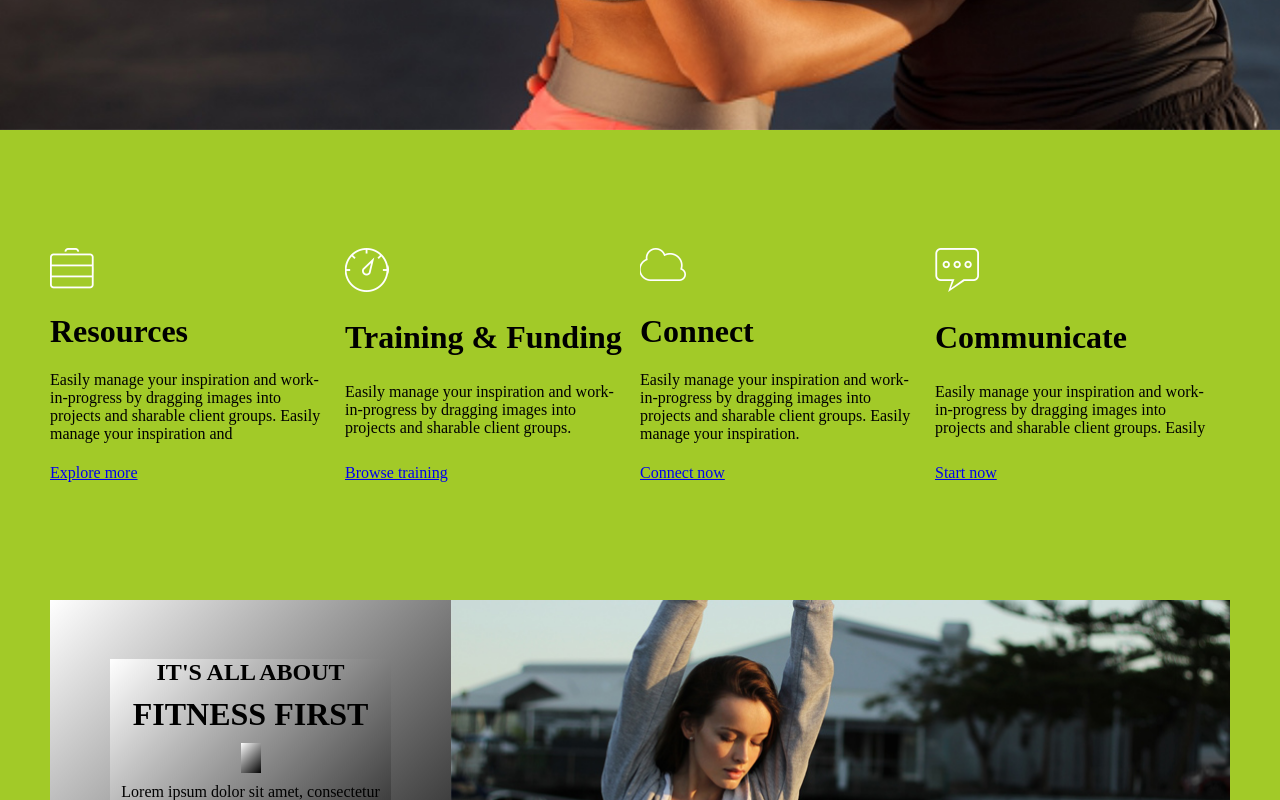
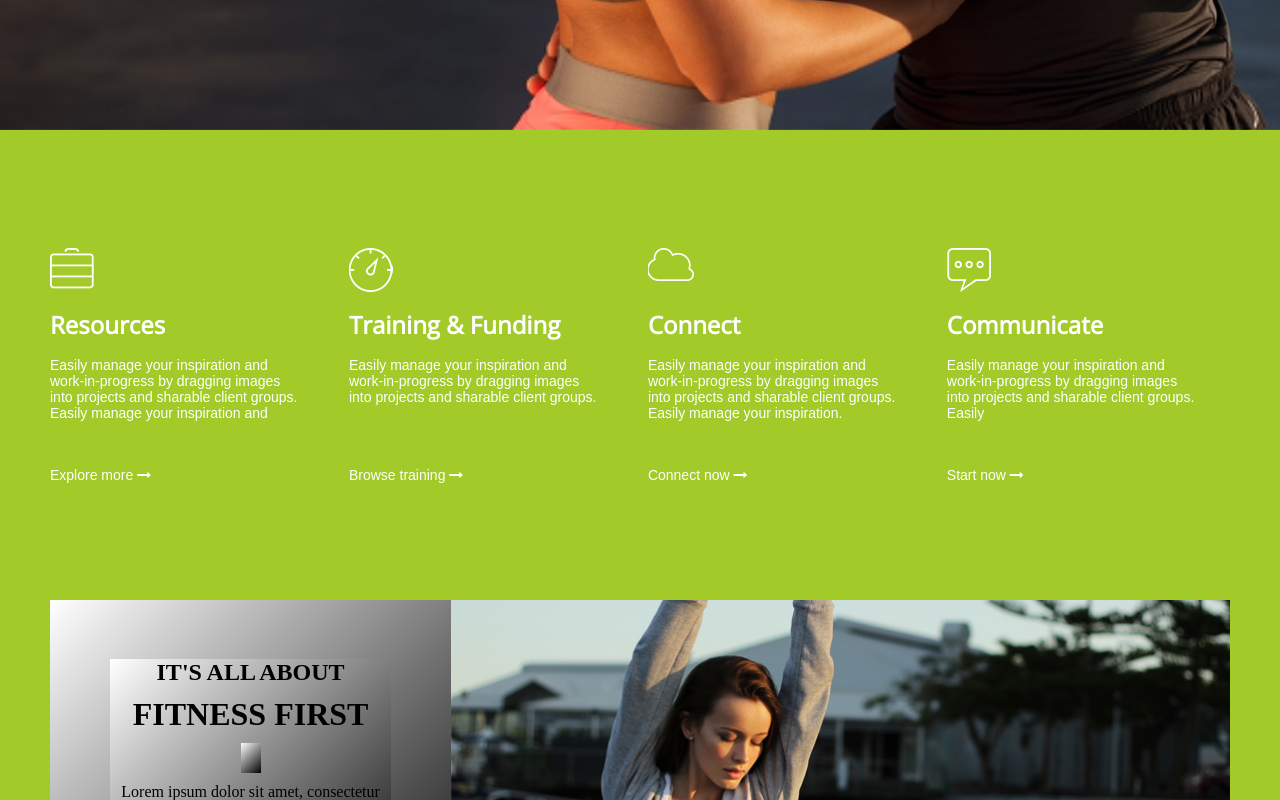
Before and after one commit to Cordrear/Fitness, a plain HTML site: page index.html in a window 1280 px wide. Shown: the part 760-1560 px from the top of the page. Drawn offline with nearby package versions, Linux system fonts and the light colour scheme.

Commit message:
Для features добавлены шрифты и стрелки

```diff
--- a/index.html
+++ b/index.html
@@ -3,6 +3,8 @@
 <head>
 	<title>Fitness</title>
 	<link rel="stylesheet/less" type="text/css" href="main.less" />
+	<link href="https://fonts.googleapis.com/css?family=Open+Sans" rel="stylesheet">
+	<link rel="stylesheet" href="https://cdnjs.cloudflare.com/ajax/libs/font-awesome/4.7.0/css/font-awesome.min.css">
 	<script src="https://cdnjs.cloudflare.com/ajax/libs/less.js/3.0.0/less.min.js" ></script>
 </head>
 <body>
@@ -25,7 +27,7 @@
 						<div class="icon"></div>
 						<h1>Resources</h1>
 						<div class="text">Easily manage your inspiration and work-in-progress by dragging images into projects and sharable client groups. Easily manage your inspiration and</div>
-						<a href="#">Explore more</a>
+						<a href="#">Explore more <i class="fa fa-long-arrow-right"></i></a>
 					</div>
 				</div>
 				<div class="feature">
@@ -33,7 +35,7 @@
 						<div class="icon"></div>
 						<h1>Training & Funding</h1>
 						<div class="text">Easily manage your inspiration and work-in-progress by dragging images into projects and sharable client groups.</div>
-						<a href="#">Browse training</a>
+						<a href="#">Browse training <i class="fa fa-long-arrow-right"></i></a>
 					</div>
 				</div>
 				<div class="feature">
@@ -41,7 +43,7 @@
 						<div class="icon"></div>
 						<h1>Connect</h1>
 						<div class="text">Easily manage your inspiration and work-in-progress by dragging images into projects and sharable client groups. Easily manage your inspiration.</div>
-						<a href="#">Connect now</a>
+						<a href="#">Connect now <i class="fa fa-long-arrow-right"></i></a>
 					</div>
 				</div>
 				<div class="feature">
@@ -49,7 +51,7 @@
 						<div class="icon"></div>
 						<h1>Communicate</h1>
 						<div class="text">Easily manage your inspiration and work-in-progress by dragging images into projects and sharable client groups. Easily</div>
-						<a href="#">Start now</a>
+						<a href="#">Start now <i class="fa fa-long-arrow-right"></i></a>
 					</div>
 				</div>
 			</div>
--- a/main.less
+++ b/main.less
@@ -3,6 +3,11 @@
 }
 
 @content-width: 1180px;
+
+@font-face {
+ font-family: "ProximaNova-Regular";
+ src: url("/fonts/ProximaNova-Regular.ttf") format("ttf");
+}
 
 * {
 	margin: 0;
@@ -54,6 +59,70 @@ header {
 		height: 800px;
 		background-image: url('img/clouds.png');
 		background-size:cover;
+	}
+}
+
+.features {
+	width: 100%;
+	height: 470px;
+	display: flex;
+	justify-content: space-between;
+	color: white;
+	.feature {
+		display: flex;
+		flex-direction: column;
+		justify-content: center;
+		/*flex-grow: 1;
+		flex-basis: 25%;*/
+		width: 24%;
+		height: 100%;
+		.feature-content {
+			display: flex;
+			flex-direction: column;
+			justify-content: space-between;
+			height: 50%;
+			h1 {
+				font-family: 'Open Sans', sans-serif;
+				font-size: 24px;
+				/*font-weight: lighter;*/
+			}
+			.icon {
+				width: 44px;
+				height: 44px;
+				/*margin-bottom: 10px;*/
+			}
+			.text {
+				width: 90%;
+				height: 40%;
+				/*margin-top: 20px;
+				margin-bottom: */
+				font-family: "ProximaNova-Regular", sans-serif;
+				font-size: 14px;
+				/*font-weight: lighter;*/
+			}
+			a {
+				color: white;
+				text-decoration: none;
+				font-family: "ProximaNova-Regular", sans-serif;
+				font-size: 14px;
+			}
+		}
+	}
+	.feature:nth-child(1) .icon{
+		background-image: url('img/features-sprite.png');
+	}
+	.feature:nth-child(2) .icon{
+		background-image: url('img/features-sprite.png');
+		background-position: -44px 0;
+	}
+	.feature:nth-child(3) .icon{
+		background-image: url('img/features-sprite.png');
+		background-position: -88px 0;
+		width: 46px;
+	}
+	.feature:nth-child(4) .icon{
+		background-image: url('img/features-sprite.png');
+		background-position: -134px 0;
 	}
 }
 
@@ -267,50 +336,6 @@ header {
 	}
 }
 
-.features {
-	width: 100%;
-	height: 470px;
-	display: flex;
-	justify-content: space-between;
-	.feature {
-		display: flex;
-		flex-direction: column;
-		justify-content: center;
-		flex-grow: 1;
-		flex-basis: 25%;
-		height: 100%;
-		.feature-content {
-			display: flex;
-			flex-direction: column;
-			justify-content: space-between;
-			height: 50%;;
-			.icon {
-				width: 44px;
-				height: 44px;
-			}
-			.text {
-				width: 95%;
-			}
-		}
-	}
-	.feature:nth-child(1) .icon{
-		background-image: url('img/features-sprite.png');
-	}
-	.feature:nth-child(2) .icon{
-		background-image: url('img/features-sprite.png');
-		background-position: -44px 0;
-	}
-	.feature:nth-child(3) .icon{
-		background-image: url('img/features-sprite.png');
-		background-position: -88px 0;
-		width: 46px;
-	}
-	.feature:nth-child(4) .icon{
-		background-image: url('img/features-sprite.png');
-		background-position: -134px 0;
-	}
-}
-
 footer {
 	width: 100%;
 	height: 770px;
```
Also changed, not shown: fonts/ProximaNova-Regular.ttf (added).
